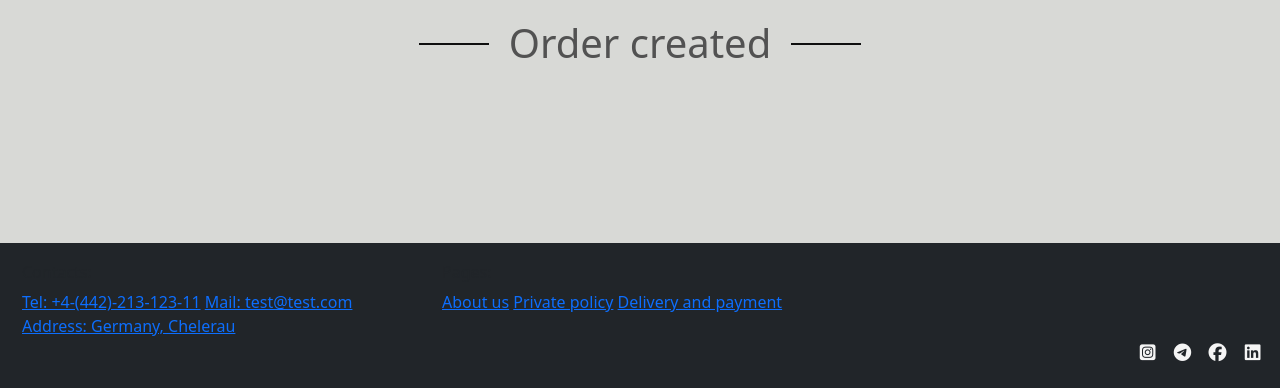
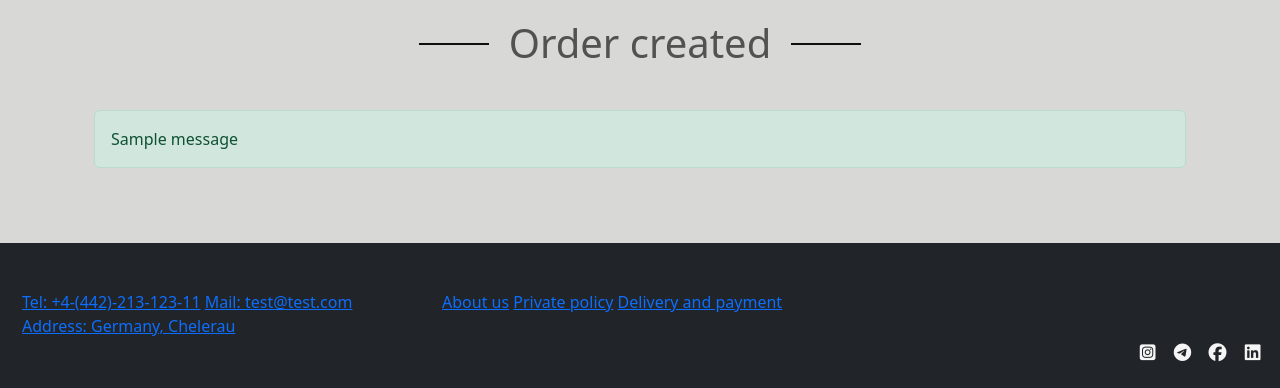
Before and after one commit to KostiaMakh/GamesShop, a Django app: template games_shop/apps/cart/templates/cart/order_created.html in a window 1280 px wide. Shown: the part 412-800 px from the top of the page. Run offline with Django 4.2, Linux system fonts and the light colour scheme; the template is opened without the code that fills it, so the values that code supplies are empty; data comes from the database, SQL or seed files in the repository; both versions use the stored data as it was after the commit; tables that the repository leaves empty hold one stand-in row (values such as "Sample post"); one stand-in notice (Sample message) is shown; some libraries are stand-ins or nearby versions.

Commit message:
19_06_22 Modify order created page message

```diff
--- a/games_shop/apps/cart/templates/cart/order_created.html
+++ b/games_shop/apps/cart/templates/cart/order_created.html
@@ -10,6 +10,22 @@
         <div class="d-flex justify-content-center">
             <h1>Order created</h1>
         </div>
+
+        {% if messages %}
+
+            {% for message in messages %}
+                {% if message.tags == "error" %}
+                    <div class="alert alert-danger" role="alert">
+                        {{ message }}
+                    </div>
+                {% else %}
+                    <div class="alert alert-{{ message.tags }}" role="alert">
+                        {{ message }}
+                    </div>
+                {% endif %}
+            {% endfor %}
+        {% endif %}
+
     </div>
 
 {% endblock %}
--- a/games_shop/apps/cart/views.py
+++ b/games_shop/apps/cart/views.py
@@ -70,6 +70,8 @@ def order_create(request):
                 game.save()
 
             cart.clear()
+
+            messages.add_message(request, messages.SUCCESS, f'Congratulations! \n Your order successfully created. \n Our manager contact with you contact you as soon as possible for confirming order ')
             return render(request, 'cart/order_created.html',
                           {'order': order})
     else:
```
Also changed, not shown: games_shop/db.sqlite.
